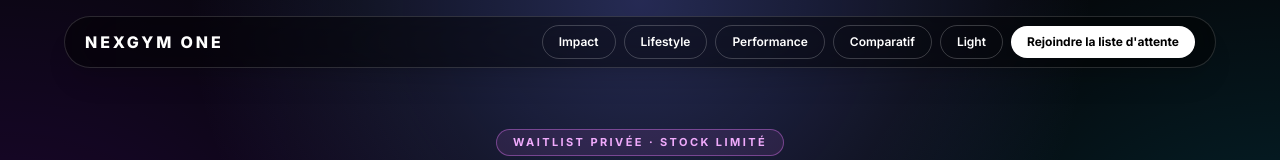
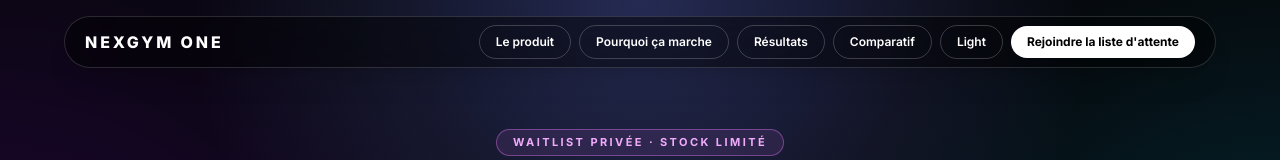
Before and after one commit to ZIZOU066/projet-machine-ia, a React (Vite) app: page / in a window 1280 px wide. Shown: the top 160 px of the page. Built offline with nearby package versions, Linux system fonts and the light colour scheme.

Commit message:
Refine menu labels to clearer consumer wording

```diff
--- a/src/App.jsx
+++ b/src/App.jsx
@@ -1,9 +1,9 @@
 import { useMemo, useState } from 'react'
 
 const menuItems = [
-  ['Impact', '#impact'],
-  ['Lifestyle', '#lifestyle'],
-  ['Performance', '#performance'],
+  ['Le produit', '#impact'],
+  ['Pourquoi ça marche', '#lifestyle'],
+  ['Résultats', '#performance'],
   ['Comparatif', '#comparatif'],
 ]
 
```
